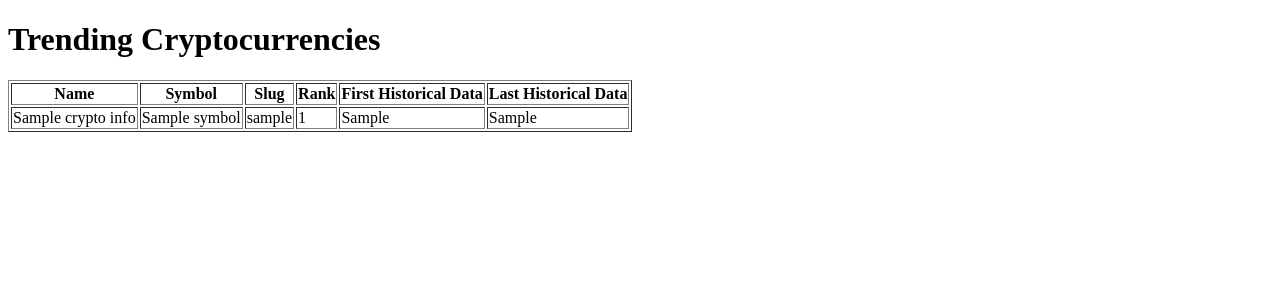
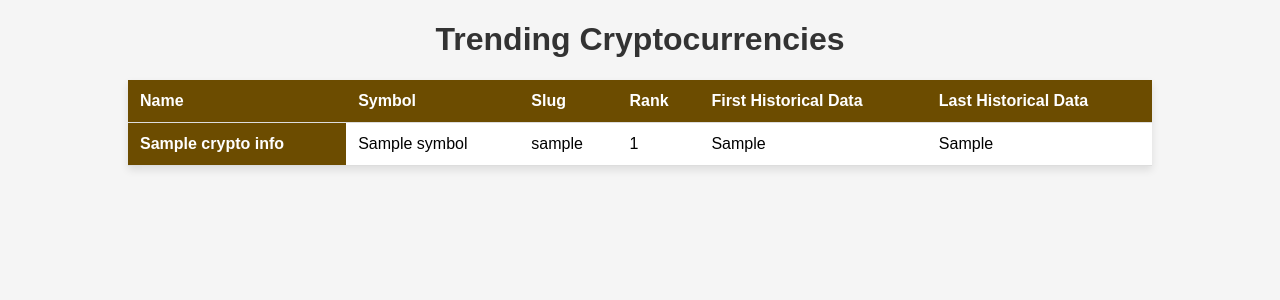
Before and after one commit to waleed-sajid/COMP-8347-Forex-Pioneer, a Django app: template templates/forexPioneer/historical.html in a window 1280 px wide. Shown: the top 300 px of the page. Run offline with Django 4.2, Linux system fonts and the light colour scheme; the template is opened without the code that fills it: most values are stand-ins (such as "Sample title", 1, 10 or a date in 2020).

Commit message:
Changed the Index Page Header styles and done the css of the Historical Trends Page. Set the overall css of all pages to match with each other

```diff
--- a/templates/forexPioneer/historical.html
+++ b/templates/forexPioneer/historical.html
@@ -4,12 +4,57 @@
     <meta charset="UTF-8">
     <meta name="viewport" content="width=device-width, initial-scale=1.0">
     <title>Trending Cryptocurrencies</title>
+    <style>
+        body {
+            font-family: 'Arial', sans-serif;
+            background-color: #f5f5f5;
+            margin: 0;
+            padding: 0;
+            text-align: center;
+        }
+
+        h1 {
+            color: #333;
+        }
+
+        table {
+            width: 80%;
+            margin: 20px auto;
+            border-collapse: collapse;
+            box-shadow: 0 4px 8px rgba(0, 0, 0, 0.1);
+            background-color: #fff;
+        }
+
+        th, td {
+            padding: 12px;
+            text-align: left;
+            border-bottom: 1px solid #ddd;
+        }
+
+        th, td:first-child {
+            background-color: #6c4c00; /* Golden color */
+            color: white;
+            font-weight: bold;
+        }
+
+        tr:hover {
+            background-color: #f0f8ff; /* Light blue highlight on hover */
+        }
+
+        tr:nth-child(even) {
+            background-color: #f9f9f9; /* Alternate row color */
+        }
+
+        p {
+            color: #777;
+        }
+    </style>
 </head>
 <body>
     <h1>Trending Cryptocurrencies</h1>
 
     {% if data %}
-        <table border="1">
+        <table>
             <thead>
                 <tr>
                     <th>Name</th>
```
Also changed, not shown: templates/forexPioneer/index.html (+22 -7 lines), db.sqlite3.
